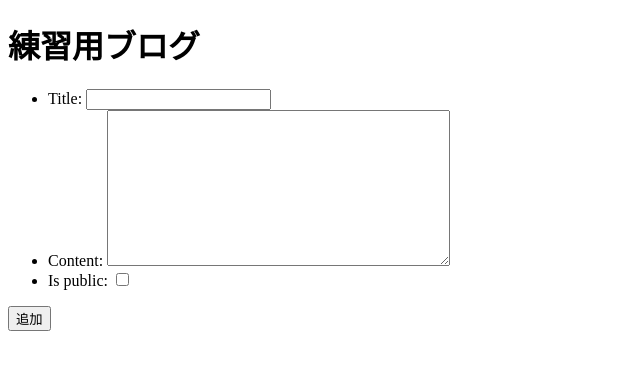
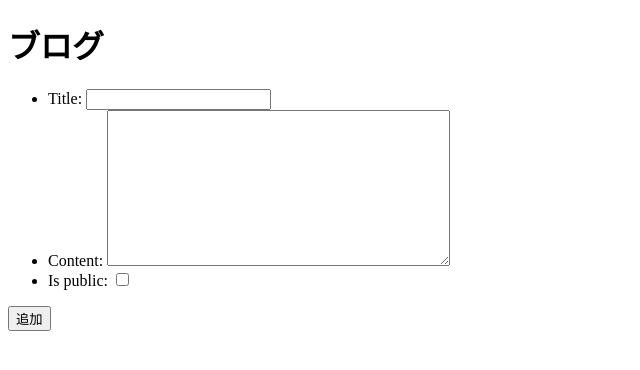
Before and after one commit to chilmnchig/blog, a Django app: template blog/templates/blog/add.html in a window 1280 px wide. Shown: the top 370 px of the page, without its empty margins (0-640 px from the left). Run offline with Django 3.2, Linux system fonts and the light colour scheme; the template is opened without the code that fills it: values that come from a table or form of the project are taken from there, others are empty.

Commit message:
Initial commit

```diff
--- a/blog/templates/base.html
+++ b/blog/templates/base.html
@@ -2,13 +2,13 @@
 <html>
 <head>
   <meta charset="UTF-8">
-  <title>練習用ブログ-{% block title %}{% endblock %}</title>
+  <title>ブログ-{% block title %}{% endblock %}</title>
 </head>
 <body>
 
   {% block header %}
   <div class="header">
-    <h1>練習用ブログ</h1>
+    <h1>ブログ</h1>
   </div>
   {% endblock %}
 
```
